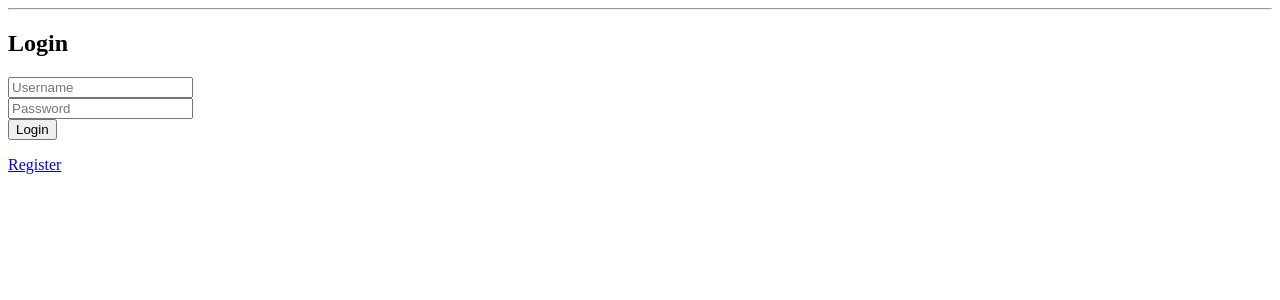
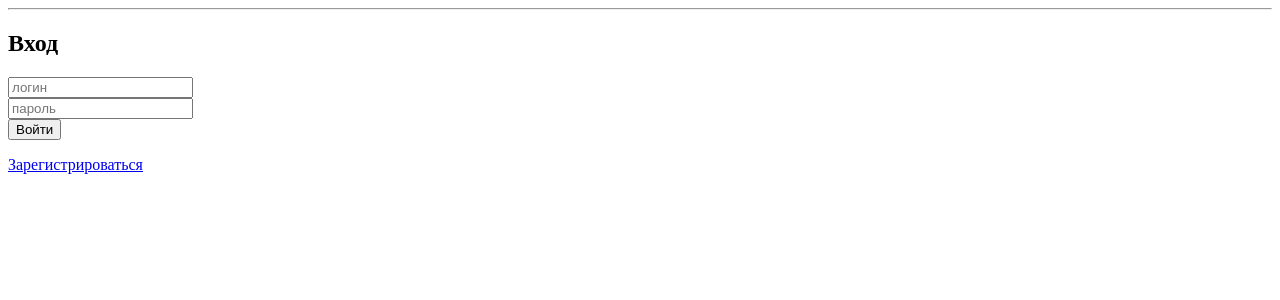
Before and after one commit to StepanGuru/sayt_project_final, a Flask app: page /login in a window 1280 px wide. Shown: the part 98-398 px from the top of the page. Run offline with Flask 3, Linux system fonts and the light colour scheme.

Commit message:
Update login.html

```diff
--- a/templates/login.html
+++ b/templates/login.html
@@ -1,10 +1,10 @@
 {% extends "base.html" %}
 {% block content %}
-<h2>Login</h2>
+<h2>Вход</h2>
 <form method="POST">
-    <input type="text" name="username" placeholder="Username" required><br>
-    <input type="password" name="password" placeholder="Password" required><br>
-    <button type="submit">Login</button>
+    <input type="text" name="username" placeholder="логин" required><br>
+    <input type="password" name="password" placeholder="пароль" required><br>
+    <button type="submit">Войти</button>
 </form>
-<p><a href="{{ url_for('register') }}">Register</a></p>
+<p><a href="{{ url_for('register') }}">Зарегистрироваться</a></p>
 {% endblock %}
```
